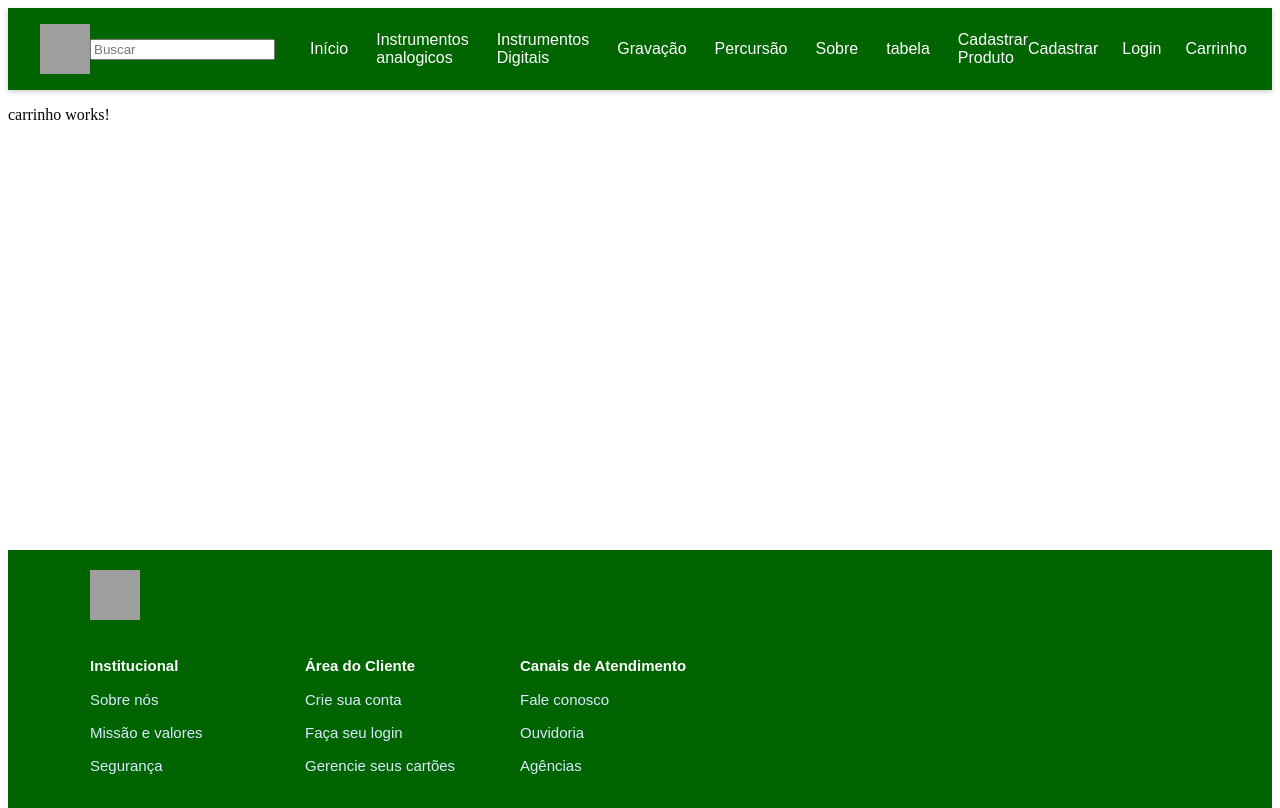
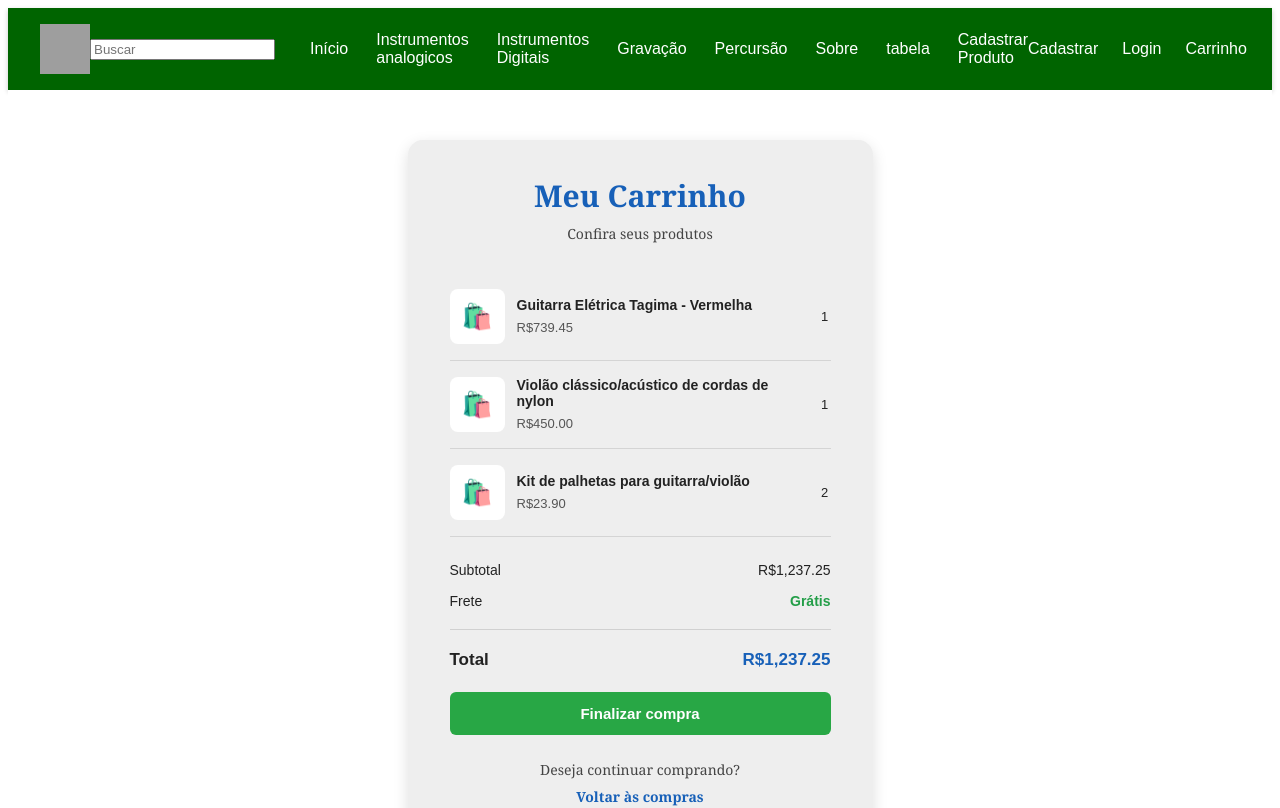
Before and after one commit to TaffarelAS/ProjectPI, an Angular app: page /carrinho in a window 1280 px wide. Shown: the top 808 px of the page. Built offline with nearby package versions, Linux system fonts and the light colour scheme; grey boxes are pictures that could not be loaded.

Commit message:
Primeira Versão Carrinho - Estrutura Básica

```diff
--- a/src/app/pages/carrinho/carrinho.css
+++ b/src/app/pages/carrinho/carrinho.css
@@ -0,0 +1,234 @@
+
+* {
+  box-sizing: border-box;
+}
+
+.pagina {
+  min-height: 100vh;
+  display: flex;
+  justify-content: center;
+  align-items: center;
+  background-color: #ffffff;
+  padding: 30px 16px;
+  font-family: Arial, sans-serif;
+  color: #222222;
+}
+
+.carrinho-card {
+  width: 100%;
+  max-width: 465px;
+  background-color: #eeeeee;
+  border-radius: 15px;
+  padding: 35px 42px;
+  box-shadow: 0 5px 15px rgba(0, 0, 0, 0.13);
+}
+
+.cabecalho {
+  text-align: center;
+  margin-bottom: 30px;
+}
+
+.cabecalho h1 {
+  color: #1760b8;
+  font-size: 30px;
+  margin: 0 0 8px;
+  font-family: Georgia, serif;
+}
+
+.cabecalho p {
+  font-family: Georgia, serif;
+  font-size: 14px;
+  margin: 0;
+  color: #444444;
+}
+
+.conteudo {
+  width: 100%;
+}
+
+.produto {
+  display: flex;
+  justify-content: space-between;
+  align-items: center;
+  gap: 12px;
+  padding: 16px 0;
+  border-bottom: 1px solid #d4d4d4;
+}
+
+.produto-info {
+  display: flex;
+  align-items: center;
+  gap: 12px;
+  min-width: 0;
+}
+
+.produto-imagem {
+  width: 55px;
+  height: 55px;
+  min-width: 55px;
+  display: flex;
+  justify-content: center;
+  align-items: center;
+  background-color: #ffffff;
+  border-radius: 8px;
+  font-size: 25px;
+}
+
+.produto-detalhes h3 {
+  font-size: 14px;
+  margin: 0 0 7px;
+  font-weight: 600;
+}
+
+.preco {
+  font-size: 13px;
+  color: #555555;
+  margin: 0;
+}
+
+.produto-acoes {
+  display: flex;
+  flex-direction: column;
+  align-items: flex-end;
+  gap: 8px;
+}
+
+.quantidade {
+  display: flex;
+  align-items: center;
+  gap: 10px;
+}
+
+.quantidade button {
+  width: 25px;
+  height: 25px;
+  border: 1px solid #cccccc;
+  border-radius: 5px;
+  background-color: #ffffff;
+  cursor: pointer;
+  font-size: 16px;
+}
+
+.quantidade button:hover {
+  background-color: #e1e1e1;
+}
+
+.quantidade span {
+  font-size: 13px;
+  min-width: 12px;
+  text-align: center;
+}
+
+.remover {
+  border: none;
+  background: transparent;
+  color: #c0392b;
+  font-size: 11px;
+  cursor: pointer;
+}
+
+.remover:hover {
+  text-decoration: underline;
+}
+
+.resumo {
+  margin-top: 25px;
+}
+
+.linha-resumo,
+.linha-total {
+  display: flex;
+  justify-content: space-between;
+  align-items: center;
+  margin-bottom: 15px;
+  font-size: 14px;
+}
+
+.frete {
+  color: #239e48;
+  font-weight: bold;
+}
+
+.divisor {
+  height: 1px;
+  background-color: #d0d0d0;
+  margin: 20px 0;
+}
+
+.linha-total {
+  font-size: 17px;
+  margin-bottom: 22px;
+}
+
+.linha-total strong:last-child {
+  color: #1760b8;
+}
+
+.btn-finalizar {
+  width: 100%;
+  height: 43px;
+  border: none;
+  border-radius: 6px;
+  background-color: #28a745;
+  color: white;
+  font-size: 15px;
+  font-weight: bold;
+  cursor: pointer;
+  transition: background-color 0.2s;
+}
+
+.btn-finalizar:hover {
+  background-color: #218838;
+}
+
+.rodape {
+  text-align: center;
+  margin-top: 25px;
+  font-family: Georgia, serif;
+  font-size: 14px;
+}
+
+.rodape p {
+  margin-bottom: 8px;
+  color: #444444;
+}
+
+.rodape a {
+  color: #1760b8;
+  font-weight: bold;
+  text-decoration: none;
+}
+
+.rodape a:hover {
+  text-decoration: underline;
+}
+
+.vazio {
+  text-align: center;
+  padding: 30px 0;
+  color: #555555;
+}
+
+.vazio span {
+  font-size: 35px;
+}
+
+@media (max-width: 480px) {
+  .carrinho-card {
+    padding: 30px 22px;
+  }
+
+  .produto {
+    gap: 6px;
+  }
+
+  .produto-imagem {
+    width: 45px;
+    height: 45px;
+    min-width: 45px;
+  }
+
+  .produto-detalhes h3 {
+    font-size: 12px;
+  }
+}
--- a/src/app/pages/carrinho/carrinho.html
+++ b/src/app/pages/carrinho/carrinho.html
@@ -1 +1,73 @@
-<p>carrinho works!</p>
+
+<div class="pagina">
+  <div class="carrinho-card">
+
+    <header class="cabecalho">
+      <h1>Meu Carrinho</h1>
+      <p>Confira seus produtos</p>
+    </header>
+
+    <div class="conteudo">
+
+      <div class="produto" *ngFor="let produto of produtos">
+
+        <div class="produto-info">
+          <div class="produto-imagem">
+            <span>🛍️</span>
+          </div>
+
+          <div class="produto-detalhes">
+            <h3>{{ produto.nome }}</h3>
+            <p class="preco">
+              {{ produto.preco | currency:'BRL' }}
+            </p>
+          </div>
+        </div>
+
+        <div class="produto-acoes">
+          <div class="quantidade">
+            <span>{{ produto.quantidade }}</span>
+          </div>
+        </div>
+
+      </div>
+
+      <div class="vazio" *ngIf="produtos.length === 0">
+        <span>🛒</span>
+        <p>Seu carrinho está vazio.</p>
+      </div>
+
+    </div>
+
+    <div class="resumo" *ngIf="produtos.length > 0">
+
+      <div class="linha-resumo">
+        <span>Subtotal</span>
+        <span>{{ total | currency:'BRL' }}</span>
+      </div>
+
+      <div class="linha-resumo">
+        <span>Frete</span>
+        <span class="frete">Grátis</span>
+      </div>
+
+      <div class="divisor"></div>
+
+      <div class="linha-total">
+        <strong>Total</strong>
+        <strong>{{ total | currency:'BRL' }}</strong>
+      </div>
+
+      <button class="btn-finalizar" (click)="finalizarCompra()">
+        Finalizar compra
+      </button>
+
+    </div>
+
+    <footer class="rodape">
+      <p>Deseja continuar comprando?</p>
+      <a href="/produtos">Voltar às compras</a>
+    </footer>
+
+  </div>
+</div>
--- a/src/app/pages/carrinho/carrinho.ts
+++ b/src/app/pages/carrinho/carrinho.ts
@@ -1,9 +1,54 @@
+
 import { Component } from '@angular/core';
+import { CommonModule } from '@angular/common';
+
+
+interface Produto {
+  id: number;
+  nome: string;
+  preco: number;
+  quantidade: number;
+}
 
 @Component({
-  imports: [],
   selector: 'app-carrinho',
+  imports: [CommonModule],
+  templateUrl: './carrinho.html',
   styleUrl: './carrinho.css',
-  templateUrl: './carrinho.html',
 })
-export class Carrinho {}
+export class Carrinho {
+
+  produtos: Produto[] = [
+    {
+      id: 1,
+      nome: 'Guitarra Elétrica Tagima - Vermelha',
+      preco: 739.45,
+      quantidade: 1
+    },
+    {
+      id: 2,
+      nome: 'Violão clássico/acústico de cordas de nylon',
+      preco: 450,
+      quantidade: 1
+    },
+    {
+      id: 3,
+      nome: 'Kit de palhetas para guitarra/violão',
+      preco: 23.90,
+      quantidade: 2
+    }
+  ];
+
+  get total(): number {
+    return this.produtos.reduce(
+      (soma, produto) =>
+        soma + produto.preco * produto.quantidade,
+      0
+    );
+  }
+
+
+  finalizarCompra(): void {
+    alert('Compra encaminhada para finalização!');
+  }
+}
```
